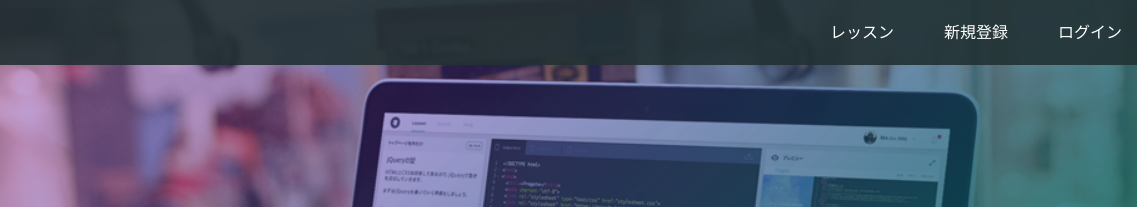
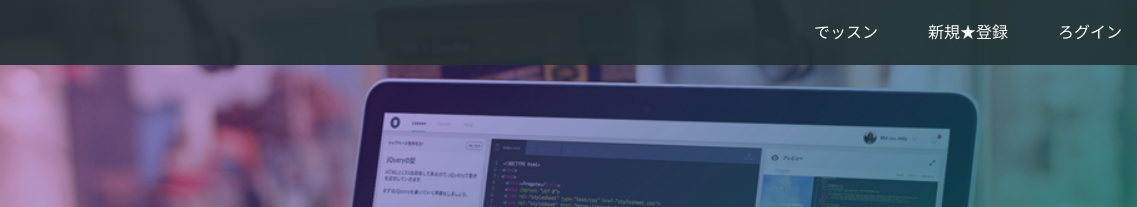
Before and after one commit to yokosandesuyo/sampole, a plain HTML site: page index.html in a window 1280 px wide. Shown: the top 207 px of the page, 143-1280 px from the left. Drawn offline with Linux system fonts and the light colour scheme.

Commit message:
Update index.html

```diff
--- a/index.html
+++ b/index.html
@@ -15,9 +15,9 @@
       </div>
       <span class="fa fa-bars menu-icon"></span>
       <div class="header-right">
-        <a href="#">レッスン</a>
-        <a href="#">新規登録</a>
-        <a href="#" class="login">ログイン</a>
+        <a href="#">でッスン</a>
+        <a href="#">新規★登録</a>
+        <a href="#" class="login">ろグイン</a>
       </div>
     </div>
   </header>
```
